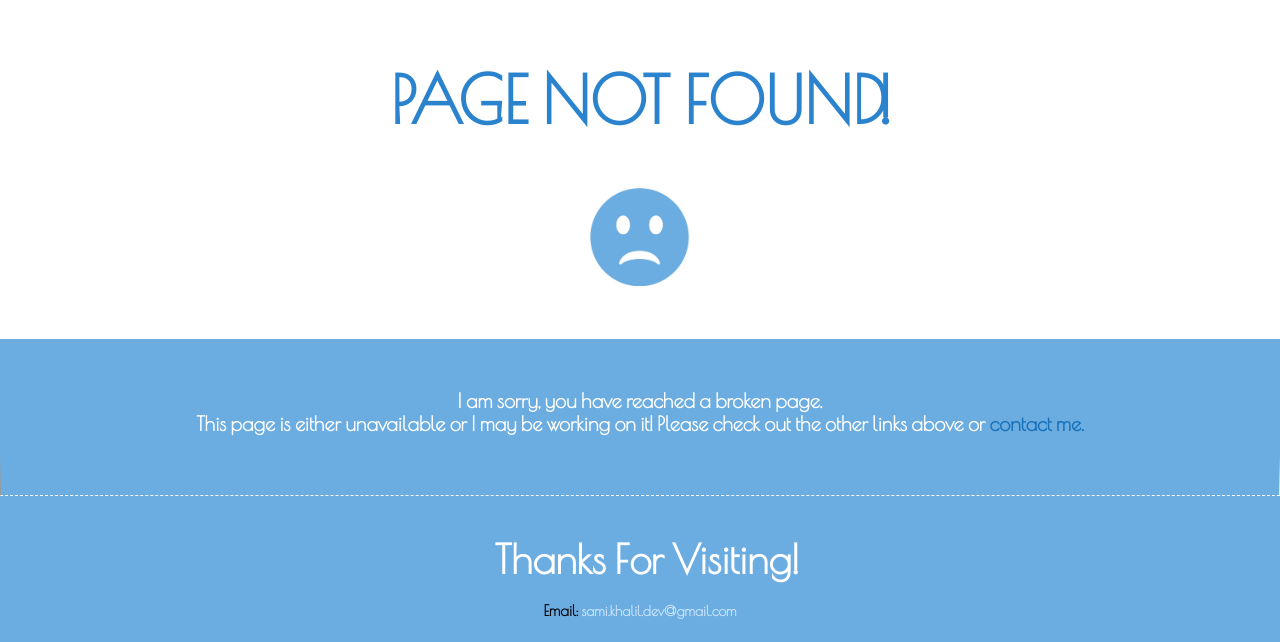
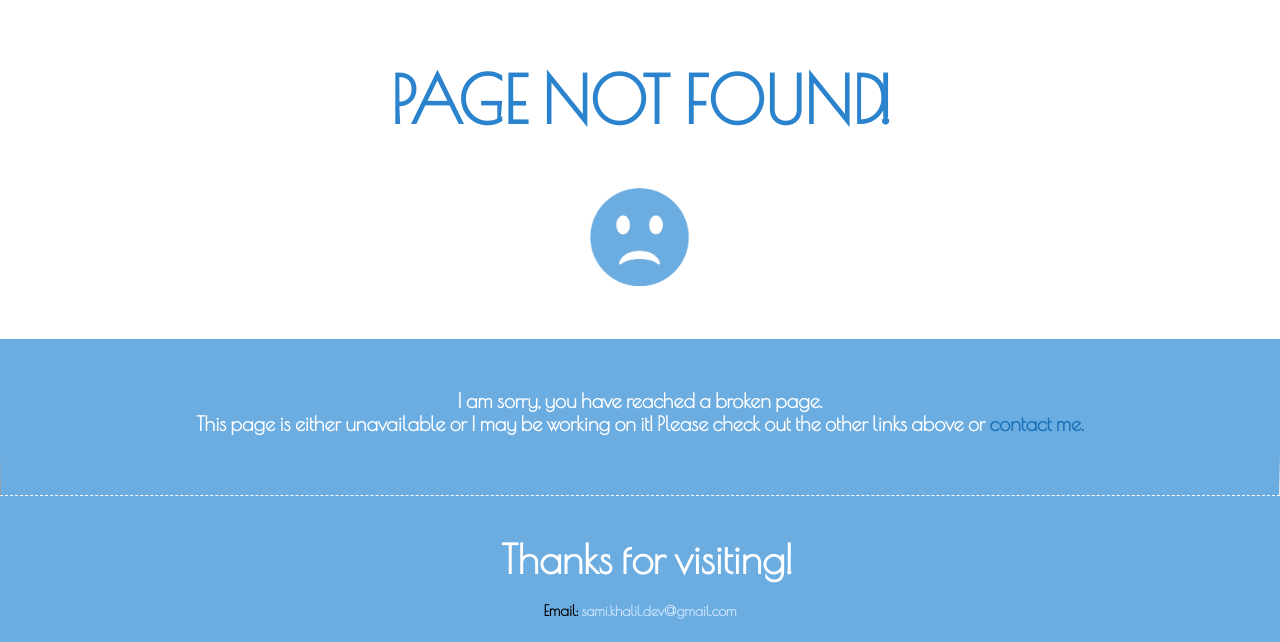
Before and after one commit to samikhalildev/samikhalildev.github.io, a plain HTML site: page 404.html in a window 1280 px wide. Shown: the part 100-742 px from the top of the page. Drawn offline with nearby package versions, Linux system fonts and the light colour scheme.

Commit message:
Update 404.html

```diff
--- a/404.html
+++ b/404.html
@@ -60,7 +60,7 @@
 
 			<hr class="style9">
 
-			<h3 class="footer-heading-404">Thanks For Visiting!</h3>
+			<h3 class="footer-heading-404">Thanks for visiting!</h3>
 		    <p class="footer-info"> Email: <a href="mailto:sami.khalil.dev@gmail.com" class="contact-link">
 		    sami.khalil.dev@gmail.com </a> </p>
 
```
